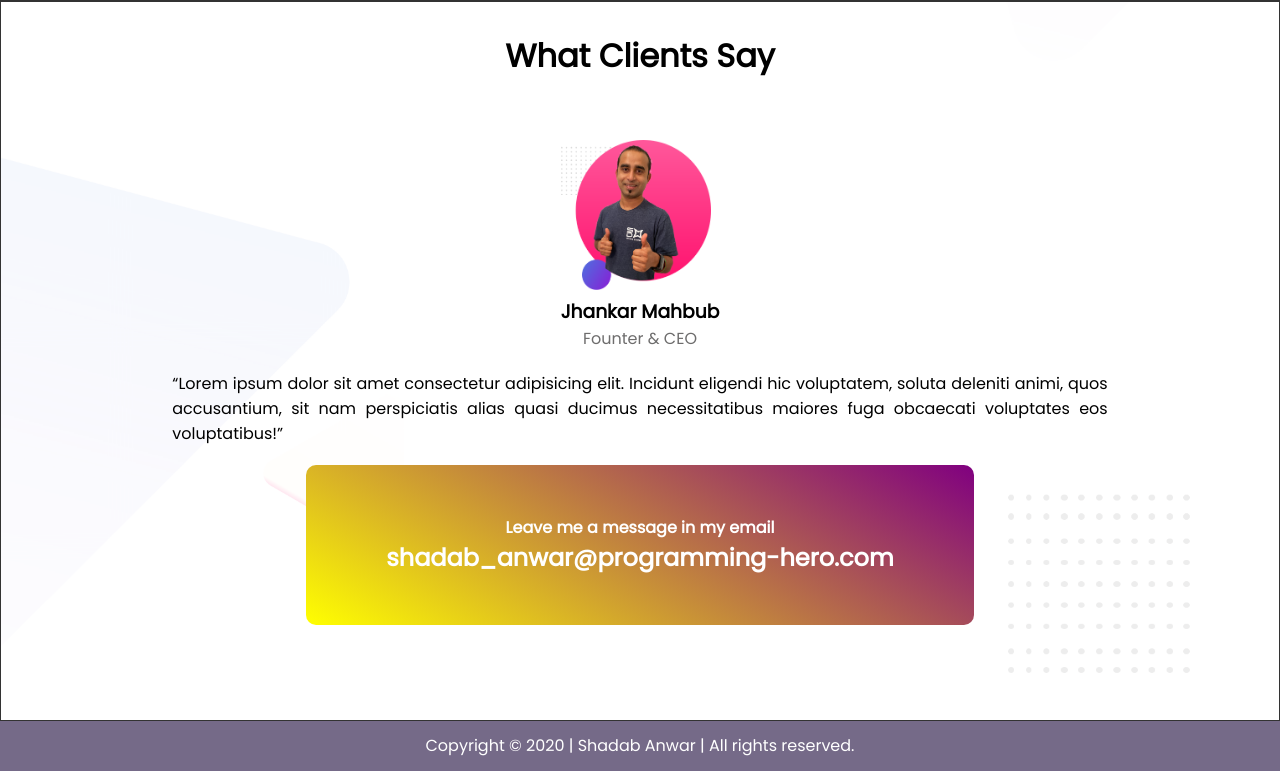
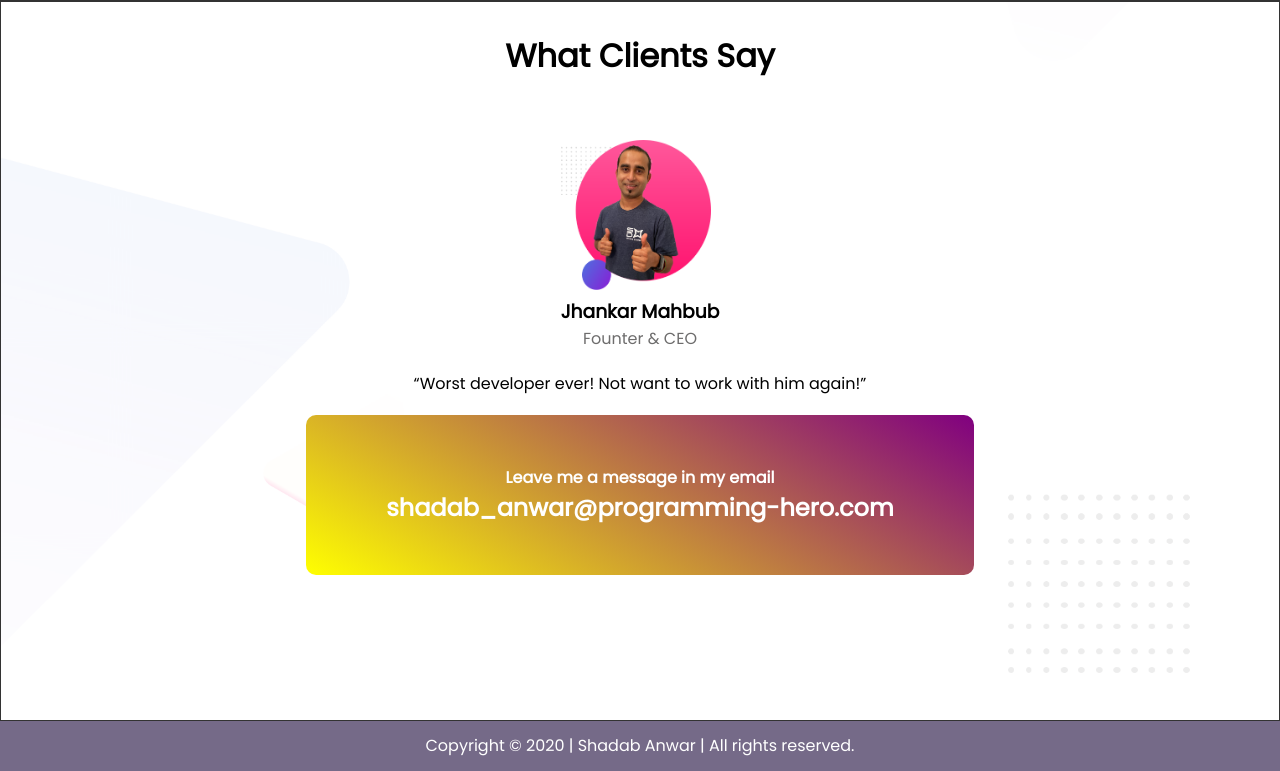
Before and after one commit to Shadab420/personal-website, a plain HTML site: page index.html in a window 1280 px wide. Shown: the part 2254-3025 px from the top of the page. Drawn offline with Linux system fonts and the light colour scheme.

Commit message:
updated client review

```diff
--- a/index.html
+++ b/index.html
@@ -116,7 +116,7 @@
                 </div>
 
                 <div class="block2">
-                    <q>Lorem ipsum dolor sit amet consectetur adipisicing elit. Incidunt eligendi hic voluptatem, soluta deleniti animi, quos accusantium, sit nam perspiciatis alias quasi ducimus necessitatibus maiores fuga obcaecati voluptates eos voluptatibus!</q>
+                    <q>Worst developer ever! Not want to work with him again!</q>
                 </div>
 
                 <div class="block3">
```
